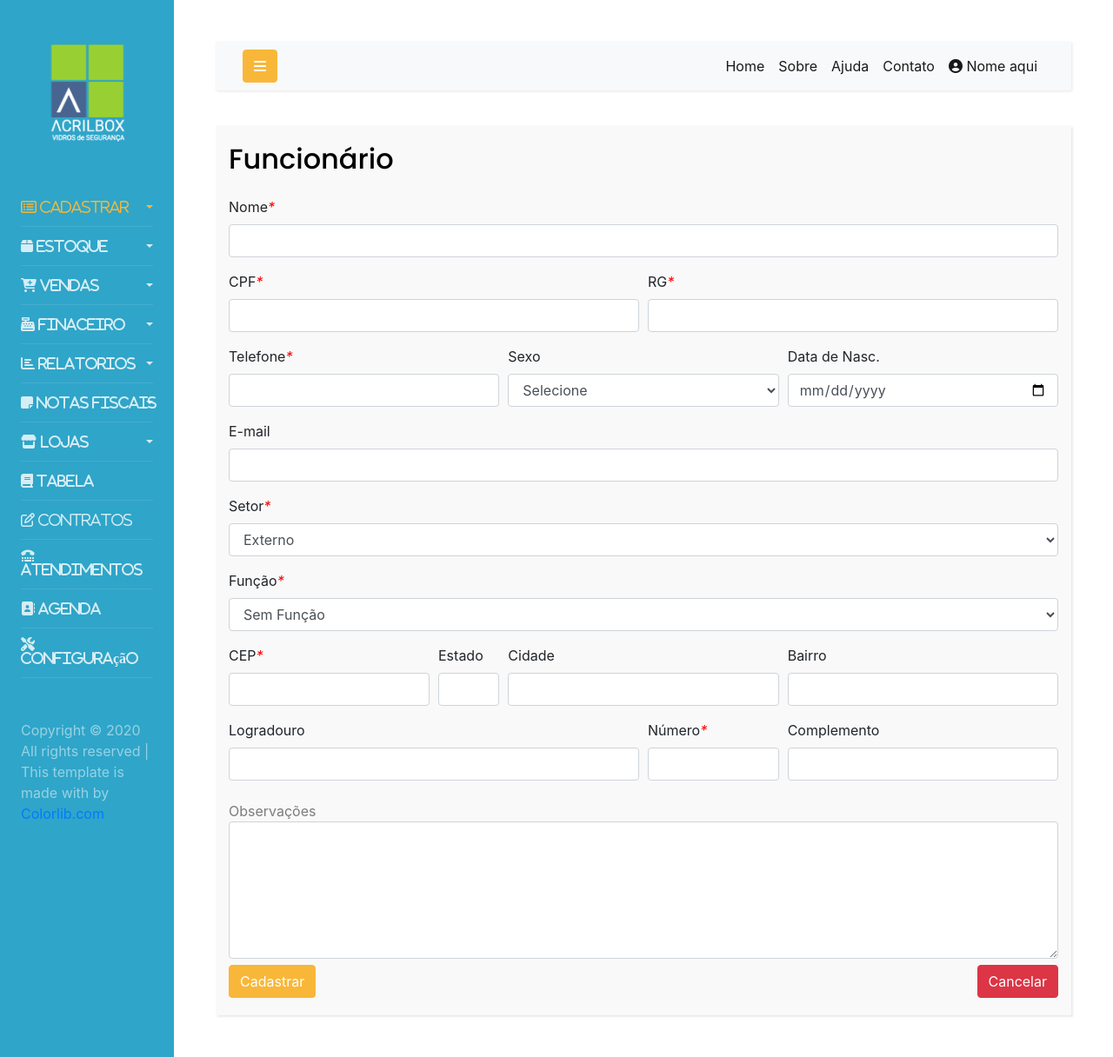
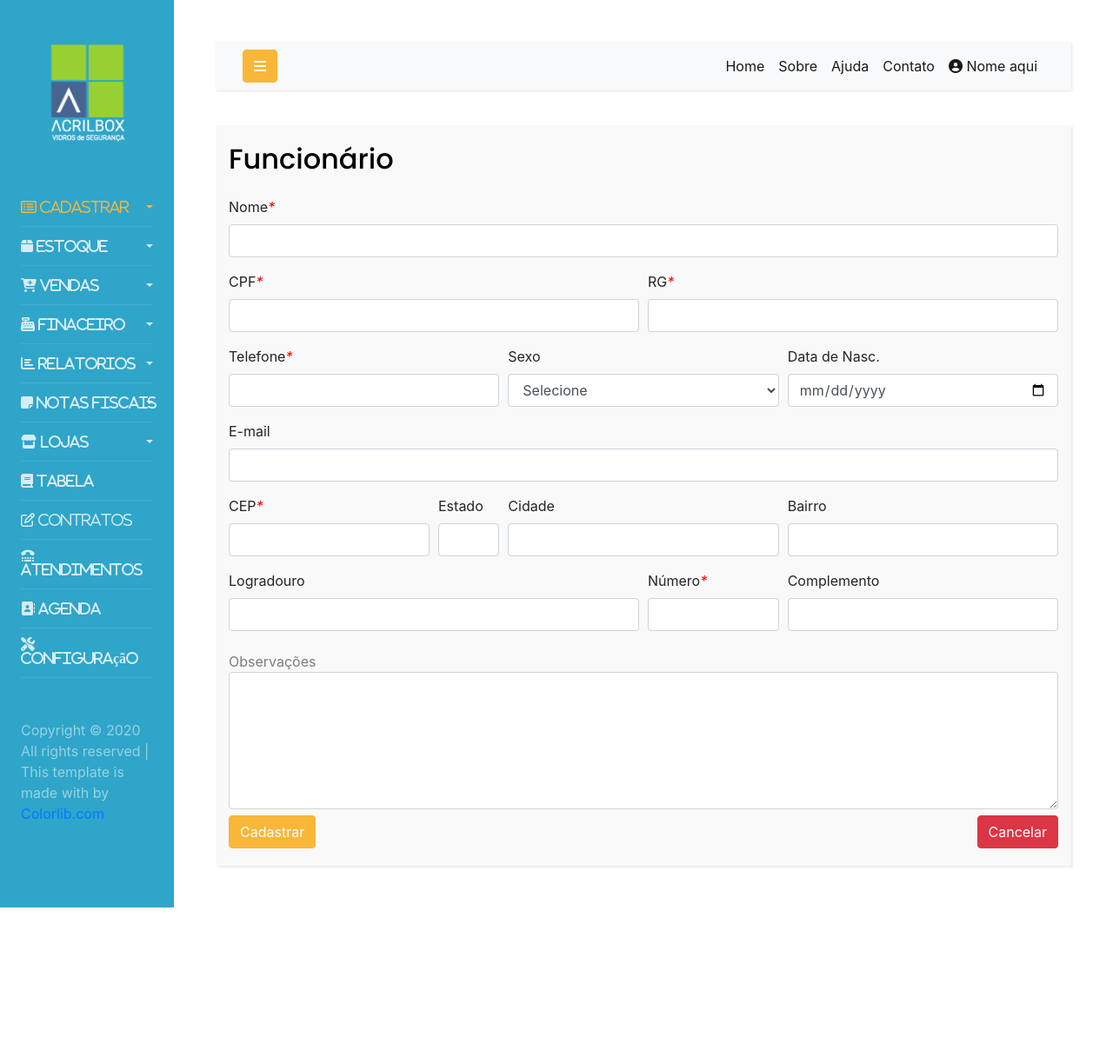
Before and after one commit to ericsonmatheus250/sistemaAcril, a PHP site: template views/employee-create.html in a window 1280 px wide. Shown: the whole page at 87% size. After the commit the page ends 1044 px from the top, so only its background shows below. Run offline with PHP 8.4, Linux system fonts and the light colour scheme; the template is opened without the code that fills it, so the values that code supplies are empty; some libraries are stand-ins or nearby versions.

Commit message:
formulario resumido

```diff
--- a/views/employee-create.html
+++ b/views/employee-create.html
@@ -37,21 +37,6 @@
                 <label for="email">E-mail</label>
                 <input type="email" class="form-control" id="email" name="email">
             </div>
-            <div class="form-group">
-                <label for="setor">Setor<i class="importante">*</i></label>
-                <select id="setor" class="form-control" name="setor">
-                    <option value="Externo">Externo</option>
-                    <option value="Gerencia">Gerencia</option>
-                </select>
-            </div>
-            <div class="form-group">
-                <label for="funcao">Função<i class="importante">*</i></label>
-                <select id="funcao" class="form-control" name="nomeFuncao">
-                    <option>Sem Função</option>
-                    <option value="Gerente">Gerente</option>
-                    <option value="Entregador">Entregador</option>
-                </select>
-            </div>
 
             <div class="form-row">
                 <div class="form-group col-md-3">
@@ -88,7 +73,7 @@
             </div>
             <div class="form-control-plaintext ">
                 <span style="color: #7c7c7c; ">Observações</span>
-                <textarea class="form-control valid " cols="30 " rows="6 "></textarea>
+                <textarea class="form-control valid" cols="30 " rows="6"></textarea>
             </div>
 
             <button type="submit " class="btn btn-primary ">Cadastrar</button>
```
Also changed, not shown: views-cache/employee-create.93f3d56a7a3d1cbd2d27d6ca259a5875.rtpl.php (+1 -16 lines), views-cache/employee-update.93f3d56a7a3d1cbd2d27d6ca259a5875.rtpl.php (+1 -19 lines), views/employee-update.html (+4 -4 lines).
